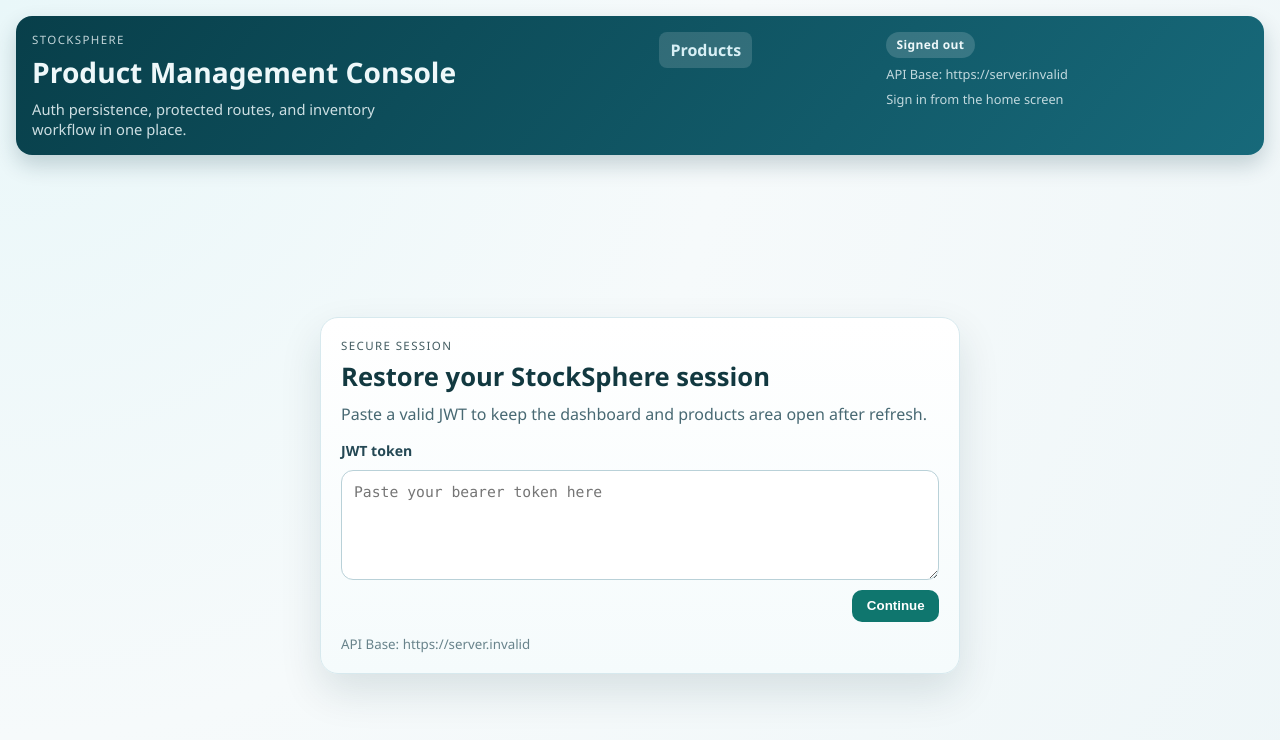
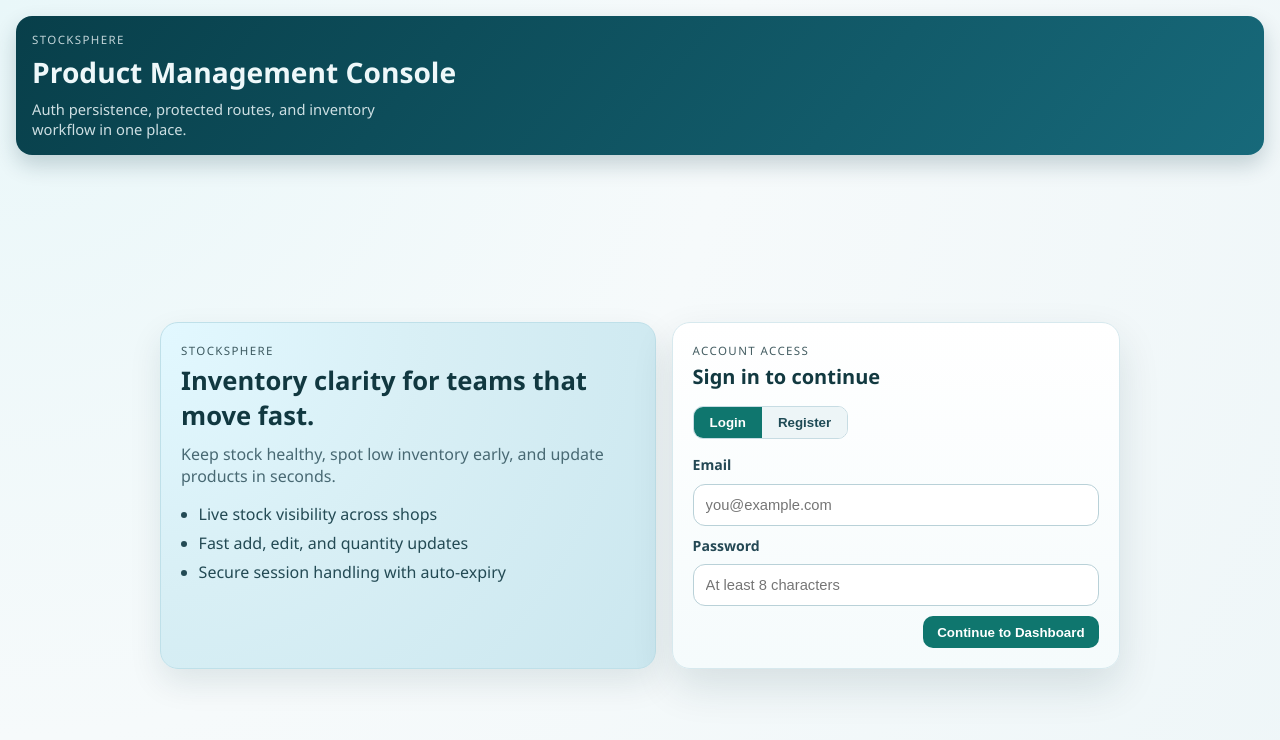
Before and after one commit to Mystify7777/StockSphere, a React app in the folder frontend/: page / in a window 1280 px wide. Shown: the top 740 px of the page. Built offline with nearby package versions, Linux system fonts and the light colour scheme; no server answers; the HTML template or start-up script is replaced by a standard one.

Commit message:
feat: enhance authentication flow with login and registration functionality, update UI components for better user experience

```diff
--- a/frontend/src/App.css
+++ b/frontend/src/App.css
@@ -92,10 +92,41 @@
   min-height: calc(100vh - 150px);
   display: grid;
   place-items: center;
+  padding: 0.5rem 0;
+}
+
+.auth-layout {
+  width: min(960px, 100%);
+  display: grid;
+  grid-template-columns: 1.05fr 0.95fr;
+  gap: 1rem;
+  align-items: stretch;
+}
+
+.auth-hero {
+  background: radial-gradient(circle at top left, #e2f8ff, #d8eff5 45%, #cbe7ef 100%);
+  border: 1px solid #bfe0e9;
+  border-radius: 18px;
+  box-shadow: 0 14px 32px rgba(7, 52, 61, 0.1);
+  padding: 1.25rem;
+}
+
+.auth-hero h2 {
+  margin: 0.35rem 0 0;
+  color: #113840;
+  font-size: clamp(1.3rem, 2vw, 2rem);
+}
+
+.auth-benefits {
+  margin: 1rem 0 0;
+  padding-left: 1.1rem;
+  color: #234a54;
+  display: grid;
+  gap: 0.45rem;
 }
 
 .auth-card {
-  width: min(640px, 100%);
+  width: 100%;
   background: linear-gradient(180deg, #ffffff, #f5fbfc);
   border: 1px solid #d7e9ee;
   border-radius: 18px;
@@ -109,9 +140,35 @@
   font-size: clamp(1.4rem, 2vw, 2rem);
 }
 
+.auth-card h3 {
+  margin: 0.35rem 0 0;
+  color: #123940;
+  font-size: 1.25rem;
+}
+
 .auth-copy {
   margin: 0.6rem 0 0;
   color: #486973;
+}
+
+.auth-tabs {
+  margin-top: 1rem;
+  display: inline-flex;
+  border: 1px solid #c7dce3;
+  border-radius: 10px;
+  overflow: hidden;
+}
+
+.auth-tab {
+  background: #edf5f7;
+  color: #1f4b56;
+  border-radius: 0;
+  padding: 0.5rem 1rem;
+}
+
+.auth-tab.active {
+  background: #0f766e;
+  color: #ffffff;
 }
 
 .auth-form {
@@ -126,14 +183,18 @@
   color: #244854;
 }
 
-.auth-form textarea {
+.auth-form textarea,
+.auth-form input {
   width: 100%;
-  resize: vertical;
-  min-height: 110px;
   border: 1px solid #b9d1d8;
   border-radius: 12px;
   padding: 0.75rem;
   font-size: 0.92rem;
+}
+
+.auth-form textarea {
+  resize: vertical;
+  min-height: 110px;
   font-family: ui-monospace, SFMono-Regular, Menlo, Consolas, monospace;
 }
 
@@ -386,6 +447,10 @@ button:disabled {
     grid-template-columns: 1fr;
   }
 
+  .auth-layout {
+    grid-template-columns: 1fr;
+  }
+
   .controls-row {
     grid-template-columns: 1fr 1fr;
   }
@@ -404,7 +469,16 @@ button:disabled {
 
   .auth-panel {
     min-height: auto;
-    padding: 0.5rem 0;
+    padding: 0;
+  }
+
+  .auth-layout {
+    gap: 0.7rem;
+  }
+
+  .auth-hero,
+  .auth-card {
+    padding: 1rem;
   }
 
   .modal-actions {
--- a/frontend/src/App.jsx
+++ b/frontend/src/App.jsx
@@ -1,24 +1,22 @@
-import { useEffect, useMemo, useState } from 'react'
+import { useState } from 'react'
 import { Navigate, NavLink, Route, Routes, useLocation, useNavigate } from 'react-router-dom'
 import { toast } from 'react-toastify'
 import Loader from './components/Loader.jsx'
 import ProtectedRoute from './components/ProtectedRoute.jsx'
 import { useAuth } from './context/AuthContext.jsx'
+import { loginWithCredentials, registerAccount } from './services/productApi'
 import Products from './pages/Products'
 import './App.css'
 
 function AuthLanding() {
-  const { isAuthenticated, loading, login, token } = useAuth()
-  const apiBase = useMemo(() => import.meta.env.VITE_API_BASE_URL || 'http://localhost:8080/api', [])
+  const { isAuthenticated, loading, login } = useAuth()
   const navigate = useNavigate()
   const location = useLocation()
-  const [draftToken, setDraftToken] = useState(token || '')
+  const [mode, setMode] = useState('login')
+  const [loginForm, setLoginForm] = useState({ email: '', password: '' })
+  const [registerForm, setRegisterForm] = useState({ name: '', email: '', password: '' })
   const [error, setError] = useState('')
   const [submitting, setSubmitting] = useState(false)
-
-  useEffect(() => {
-    setDraftToken(token || '')
-  }, [token])
 
   if (loading) {
     return (
@@ -36,23 +34,21 @@ function AuthLanding() {
     event.preventDefault()
     setError('')
 
-    const nextToken = draftToken.trim()
-
-    if (!nextToken) {
-      setError('Paste a valid token to continue.')
-      return
-    }
-
     setSubmitting(true)
 
     try {
-      await login(nextToken)
-      toast.success('Logged in')
+      const authPayload =
+        mode === 'login'
+          ? await loginWithCredentials(loginForm)
+          : await registerAccount({ ...registerForm, role: 'STAFF' })
+
+      await login(authPayload.token)
+      toast.success(mode === 'login' ? 'Logged in' : 'Account created')
       navigate(location.state?.from?.pathname || '/products', { replace: true })
     } catch (err) {
-      setError('Token rejected. Session cleared.')
+      setError(err.message || 'Authentication failed. Please check your inputs.')
       if (err.status !== 401 && err.status !== 403) {
-        toast.error('Login failed')
+        toast.error(err.message || 'Login failed')
       }
     } finally {
       setSubmitting(false)
@@ -61,41 +57,116 @@ function AuthLanding() {
 
   return (
     <section className="auth-panel">
+      <div className="auth-layout">
+        <aside className="auth-hero" aria-label="StockSphere highlights">
+          <p className="kicker">StockSphere</p>
+          <h2>Inventory clarity for teams that move fast.</h2>
+          <p className="auth-copy">
+            Keep stock healthy, spot low inventory early, and update products in seconds.
+          </p>
+          <ul className="auth-benefits">
+            <li>Live stock visibility across shops</li>
+            <li>Fast add, edit, and quantity updates</li>
+            <li>Secure session handling with auto-expiry</li>
+          </ul>
+        </aside>
+
         <div className="auth-card">
-        <p className="kicker">Secure Session</p>
-        <h2>Restore your StockSphere session</h2>
-        <p className="auth-copy">
-          Paste a valid JWT to keep the dashboard and products area open after refresh.
-        </p>
+          <p className="kicker">Account Access</p>
+          <h3>{mode === 'login' ? 'Sign in to continue' : 'Create your account'}</h3>
+
+          <div className="auth-tabs" role="tablist" aria-label="Authentication tabs">
+            <button
+              type="button"
+              className={mode === 'login' ? 'auth-tab active' : 'auth-tab'}
+              onClick={() => {
+                setMode('login')
+                setError('')
+              }}
+            >
+              Login
+            </button>
+            <button
+              type="button"
+              className={mode === 'register' ? 'auth-tab active' : 'auth-tab'}
+              onClick={() => {
+                setMode('register')
+                setError('')
+              }}
+            >
+              Register
+            </button>
+          </div>
 
           <form className="auth-form" onSubmit={handleSubmit}>
-          <label htmlFor="auth-token">JWT token</label>
-          <textarea
-            id="auth-token"
-            rows={4}
-            value={draftToken}
-            onChange={(event) => setDraftToken(event.target.value)}
-            placeholder="Paste your bearer token here"
+            {mode === 'register' ? (
+              <>
+                <label htmlFor="register-name">Name</label>
+                <input
+                  id="register-name"
+                  type="text"
+                  autoComplete="name"
+                  value={registerForm.name}
+                  onChange={(event) => setRegisterForm((prev) => ({ ...prev, name: event.target.value }))}
+                  placeholder="Your full name"
+                  required
+                />
+              </>
+            ) : null}
+
+            <label htmlFor="auth-email">Email</label>
+            <input
+              id="auth-email"
+              type="email"
+              autoComplete="email"
+              value={mode === 'login' ? loginForm.email : registerForm.email}
+              onChange={(event) => {
+                const nextEmail = event.target.value
+                if (mode === 'login') {
+                  setLoginForm((prev) => ({ ...prev, email: nextEmail }))
+                } else {
+                  setRegisterForm((prev) => ({ ...prev, email: nextEmail }))
+                }
+              }}
+              placeholder="you@example.com"
+              required
+            />
+
+            <label htmlFor="auth-password">Password</label>
+            <input
+              id="auth-password"
+              type="password"
+              autoComplete={mode === 'login' ? 'current-password' : 'new-password'}
+              value={mode === 'login' ? loginForm.password : registerForm.password}
+              onChange={(event) => {
+                const nextPassword = event.target.value
+                if (mode === 'login') {
+                  setLoginForm((prev) => ({ ...prev, password: nextPassword }))
+                } else {
+                  setRegisterForm((prev) => ({ ...prev, password: nextPassword }))
+                }
+              }}
+              minLength={8}
+              placeholder="At least 8 characters"
+              required
             />
 
             <div className="auth-actions">
               <button type="submit" disabled={submitting}>
-              {submitting ? <Loader text="Restoring..." /> : 'Continue'}
+                {submitting ? <Loader text="Please wait..." /> : 'Continue to Dashboard'}
               </button>
             </div>
           </form>
 
           {error ? <div className="error-box">{error}</div> : null}
-
-        <small className="auth-meta">API Base: {apiBase}</small>
+        </div>
       </div>
     </section>
   )
 }
 
 function AppShell() {
-  const { isAuthenticated, loading, logout, user } = useAuth()
-  const apiBase = useMemo(() => import.meta.env.VITE_API_BASE_URL || 'http://localhost:8080/api', [])
+  const { isAuthenticated, logout, user } = useAuth()
 
   return (
     <div className="app-shell">
@@ -106,23 +177,21 @@ function AppShell() {
           <p className="shell-note">Auth persistence, protected routes, and inventory workflow in one place.</p>
         </div>
 
+        {isAuthenticated ? (
           <nav className="nav-links">
             <NavLink to="/products">Products</NavLink>
           </nav>
+        ) : (
+          <div />
+        )}
 
         <div className="shell-actions">
-          <span className={`session-pill ${isAuthenticated ? 'active' : 'inactive'}`}>
-            {loading ? 'Session loading' : isAuthenticated ? 'Session active' : 'Signed out'}
-          </span>
           {user ? <small className="session-note">Welcome, {user.name} · {user.role}</small> : null}
-          <small className="session-note">API Base: {apiBase}</small>
           {isAuthenticated ? (
             <button type="button" className="ghost" onClick={logout}>
               Logout
             </button>
-          ) : (
-            <small className="session-note">Sign in from the home screen</small>
-          )}
+          ) : null}
         </div>
       </header>
 
@@ -137,6 +206,7 @@ function AppShell() {
               </ProtectedRoute>
             }
           />
+          <Route path="*" element={<Navigate to={isAuthenticated ? '/products' : '/'} replace />} />
         </Routes>
       </main>
     </div>
--- a/frontend/src/components/ProtectedRoute.jsx
+++ b/frontend/src/components/ProtectedRoute.jsx
@@ -1,12 +1,13 @@
 import { Navigate, useLocation } from "react-router-dom";
 import { useAuth } from "../context/AuthContext";
+import Loader from "./Loader";
 
 export default function ProtectedRoute({ children }) {
   const { isAuthenticated, loading } = useAuth();
   const location = useLocation();
 
   if (loading) {
-    return <div className="loading">Loading session...</div>;
+    return <Loader text="Loading session..." />;
   }
 
   if (!isAuthenticated) {
--- a/frontend/src/services/productApi.js
+++ b/frontend/src/services/productApi.js
@@ -38,6 +38,20 @@ async function apiRequest(path, { method = 'GET', token, body } = {}) {
 
 export function getCurrentUser(token) {
   return apiRequest('/auth/me', { token })
+}
+
+export function loginWithCredentials(credentials) {
+  return apiRequest('/auth/login', {
+    method: 'POST',
+    body: credentials,
+  })
+}
+
+export function registerAccount(payload) {
+  return apiRequest('/auth/register', {
+    method: 'POST',
+    body: payload,
+  })
 }
 
 export function getDashboardSummary(token) {
```
Lines whose indentation alone changed are shown as unchanged.
